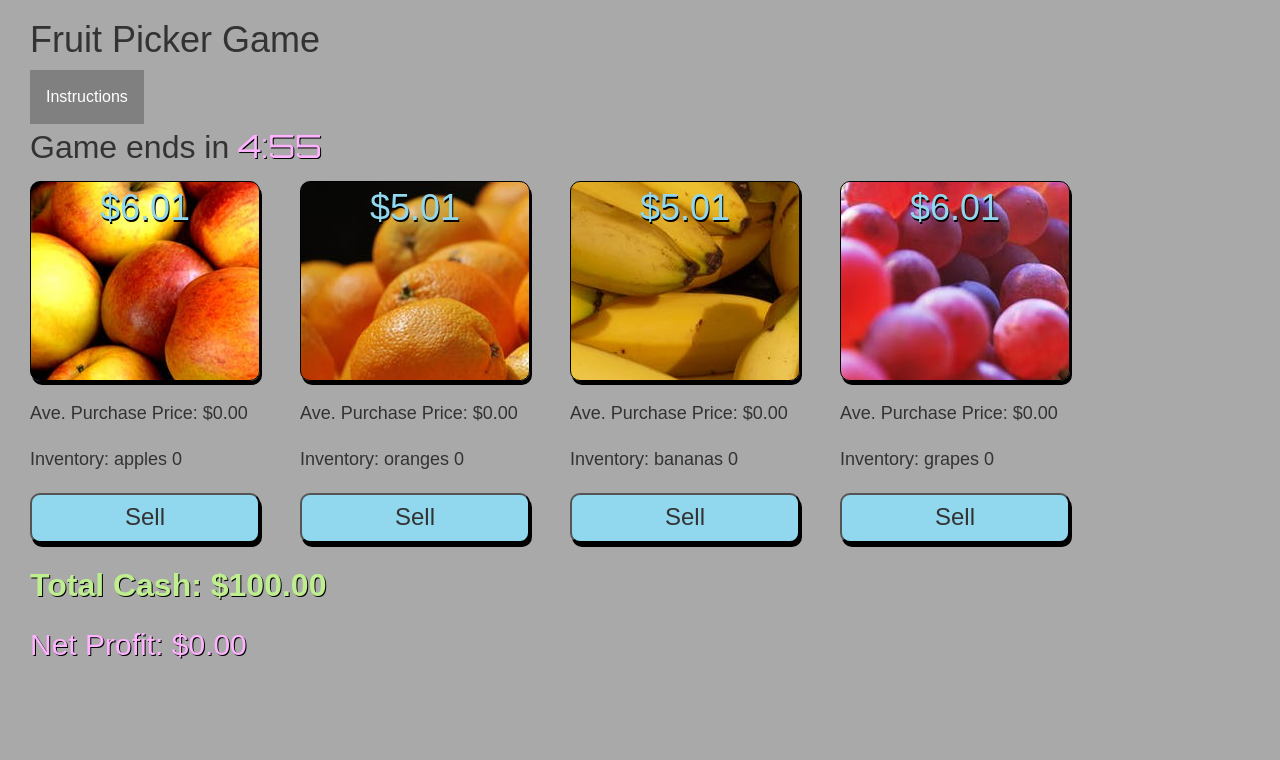
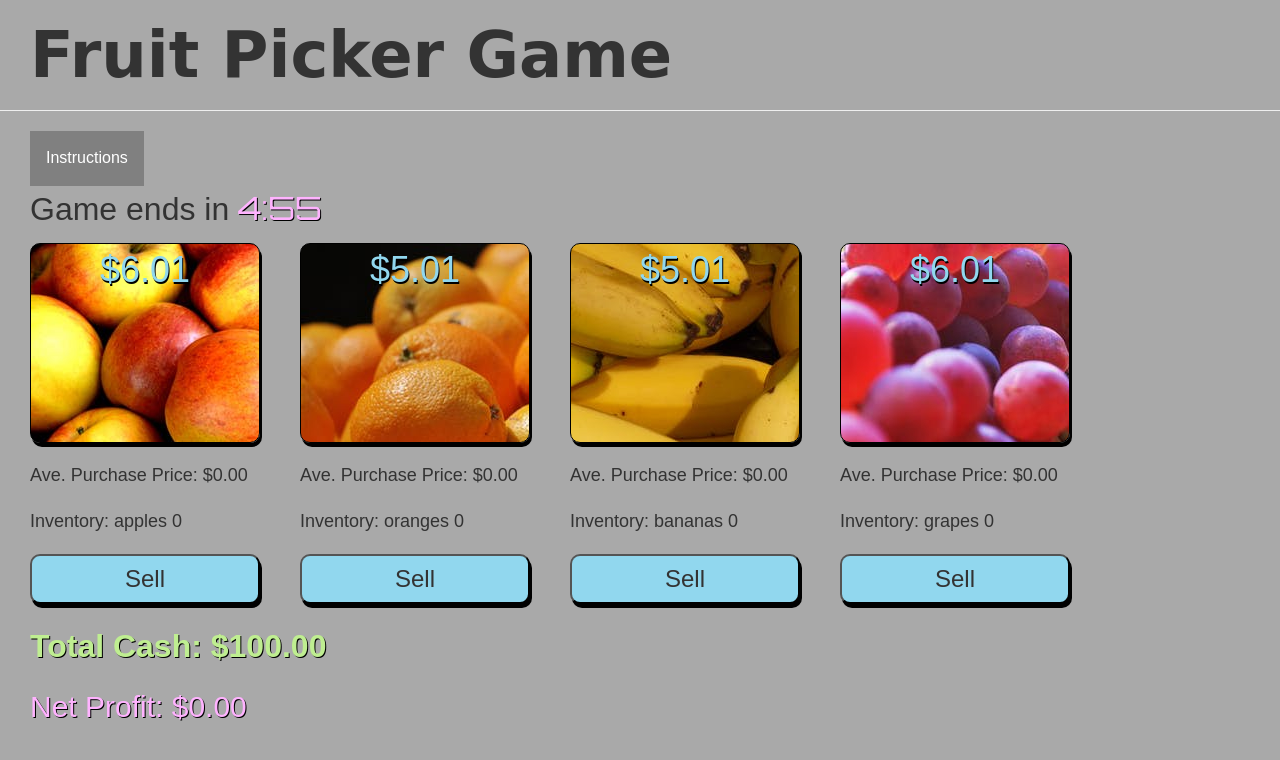
Before and after one commit to chadsundberg/fruit-picker, a plain HTML site: page index.html in a window 1280 px wide. Drawn offline with nearby package versions, Linux system fonts and the light colour scheme.

Commit message:
final functionality and styling complete

```diff
--- a/client.js
+++ b/client.js
@@ -70,7 +70,7 @@ function User(){ // sets a user with starting cash to play the game and is used
 // When the user clicks on the button,
 //toggle between hiding and showing the dropdown content
 function myFunction() {
-    document.getElementById("myDropdown").classList.toggle("show");
+  document.getElementById("myDropdown").classList.toggle("show");
 }
 
 // Close the dropdown menu if the user clicks outside of it
--- a/index.html
+++ b/index.html
@@ -15,6 +15,7 @@
   <h1 class="title">
     <div>Fruit Picker Game</div>
   </h1>
+  <hr>
   <div class="dropdown">
     <button onclick="myFunction()" class="dropbtn">Instructions</button>
     <div id="myDropdown" class="dropdown-content">
--- a/style.css
+++ b/style.css
@@ -97,6 +97,9 @@ html, body {
 
 .title {
   margin-left: 30px;
+  font-size: 64px;
+  font-family: cursive;
+  font-weight: bold;
 }
 
 .sell-button {
@@ -149,6 +152,7 @@ html, body {
   box-shadow: 0px 8px 16px 0px rgba(0,0,0,0.2);
   z-index: 1;
   padding: 8px;
+  margin-right: 30px;
 }
 
 /* Show the dropdown menu (use JS to add this class to the .dropdown-content container when the user clicks on the dropdown button) */
```
Lines whose indentation alone changed are shown as unchanged.
